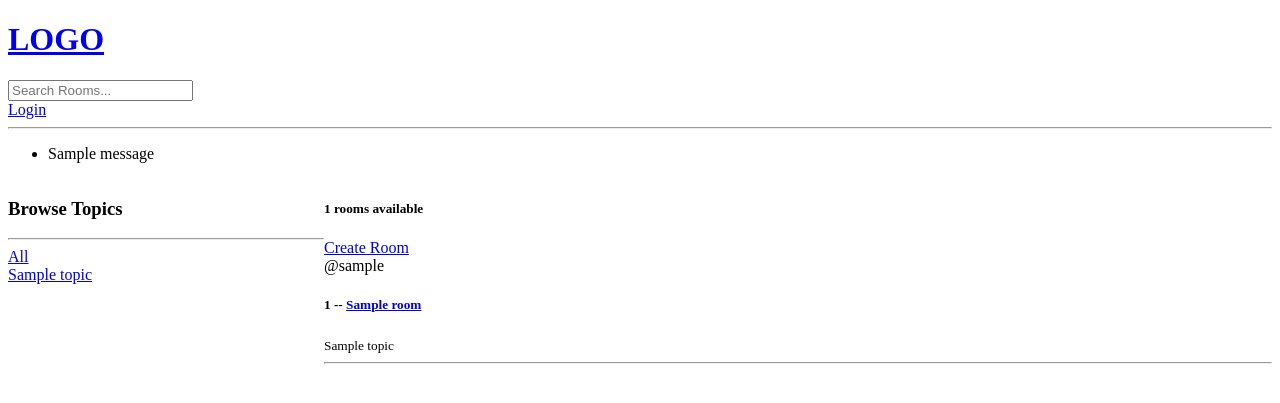
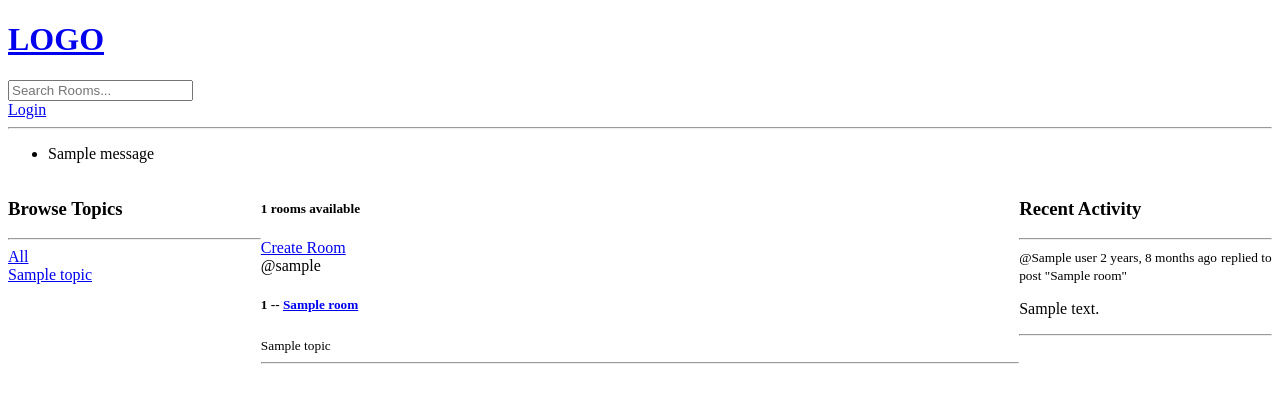
Before and after one commit to vishwasluhana/StudyBud, a Django app: template base/templates/base/home.html in a window 1280 px wide. Shown: the top 403 px of the page. Run offline with Django 4.2, Linux system fonts and the light colour scheme; the template is opened without the code that fills it: most values are stand-ins (such as "Sample title", 1, 10 or a date in 2020); one stand-in notice (Sample message) is shown.

Commit message:
add Recent Activity to home.html

```diff
--- a/base/templates/base/home.html
+++ b/base/templates/base/home.html
@@ -5,7 +5,7 @@
 <style>
     .home-container {
         display: grid;
-        grid-template-columns: 1fr 3fr;
+        grid-template-columns: 1fr 3fr 1fr;
     }
 </style>
 
@@ -45,6 +45,22 @@
         </div>
     </div>
 
+    <div>
+        <h3>Recent Activity</h3>
+        <hr>
+
+        {% for message in room_messages %}
+        <div>
+            <small>@{{message.user}} {{message.created|timesince}} ago</small>
+            <small>replied to post "{{message.room.name}}"</small>
+            <p>{{message}}</p>
+            {% if request.user == message.user %}
+            <a href="{% url 'delete-message' message.id %}">Delete</a>
+            {% endif %}
+            <hr>
+        </div>
+        {% endfor %}
+    </div>
 
 </div>
 
--- a/base/views.py
+++ b/base/views.py
@@ -70,14 +70,15 @@ def home(request):
 
     topics = Topic.objects.all()
     room_count = rooms.count()
+    room_messages = Message.objects.all()
 
-    context = {'rooms': rooms, 'topics': topics, 'room_count': room_count}
+    context = {'rooms': rooms, 'topics': topics, 'room_count': room_count, 'room_messages': room_messages}
     return render(request, 'base/home.html', context)
 
 
 def room(request, pk):
     room = Room.objects.get(id=pk)
-    room_messages = room.message_set.all().order_by('-created')
+    room_messages = room.message_set.all()
     participants = room.participants.all()
 
     if request.method == 'POST':
```
